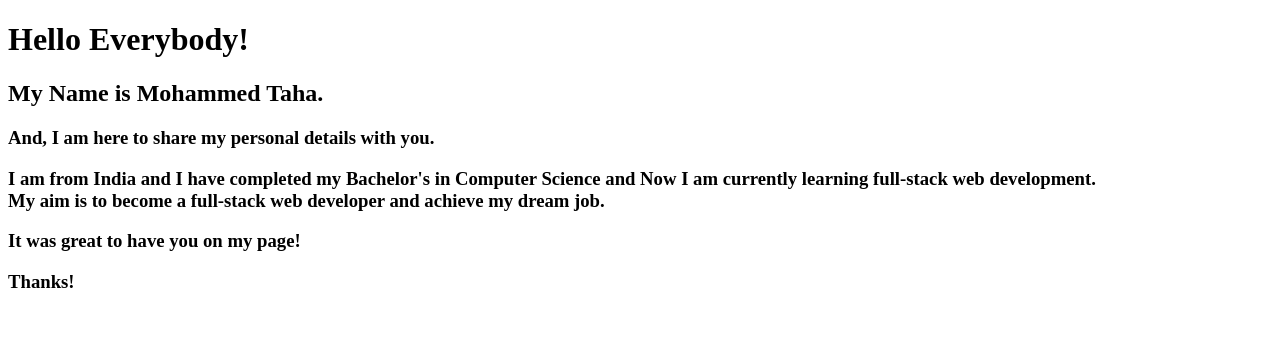
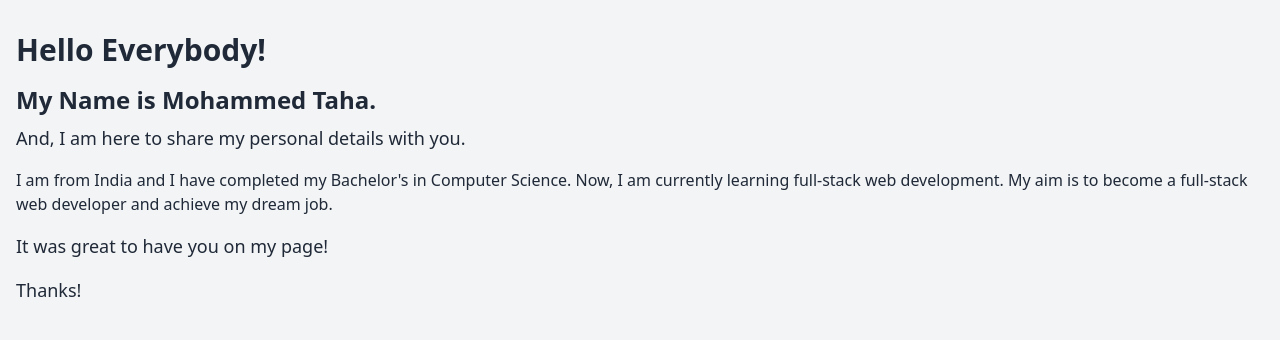
Before and after one commit to MohdTaha99/New-Page, a plain HTML site: page index.html in a window 1280 px wide. Drawn offline with nearby package versions, Linux system fonts and the light colour scheme.

Commit message:
new push

```diff
--- a/index.html
+++ b/index.html
@@ -1,18 +1,29 @@
 <!DOCTYPE html>
 <html lang="en">
 <head>
+    <meta charset="UTF-8">
+    <meta name="viewport" content="width=device-width, initial-scale=1.0">
     <title>Document</title>
+    <!-- Include Tailwind CSS -->
+    <link href="https://cdn.jsdelivr.net/npm/tailwindcss@2.2.19/dist/tailwind.min.css" rel="stylesheet">
 </head>
-<body>
-    <h1>Hello Everybody!</h1>
-    <h2>My Name is Mohammed Taha.</h2>
-    <h3>And, I am here to share my personal details with you.</h3>
-    <h3>I am from India and I have completed my Bachelor's in Computer Science and Now I am currently learning full-stack web development. <br>
-        My aim is to become a full-stack web developer and achieve my dream job.
-    </h3>
-    <h3>It was great to have you on my page!</h3>
-    <h3>Thanks!</h3>
+<body class="bg-gray-100 text-gray-800 font-sans leading-normal tracking-normal">
+    <div class="container mx-auto px-4 py-8">
 
+        <h1 class="text-3xl font-bold mb-4">Hello Everybody!</h1>
+        <h2 class="text-2xl font-semibold mb-2">My Name is Mohammed Taha.</h2>
+        <h3 class="text-lg font-medium mb-4">And, I am here to share my personal details with you.</h3>
 
+        <p class="text-base mb-4">
+            I am from India and I have completed my Bachelor's in Computer Science. Now, I am currently learning full-stack web development.
+            My aim is to become a full-stack web developer and achieve my dream job.
+        </p>
+
+        <p class="text-lg font-medium mb-4">
+            It was great to have you on my page!
+        </p>
+
+        <p class="text-lg font-medium">Thanks!</p>
+    </div>
 </body>
 </html>
```
